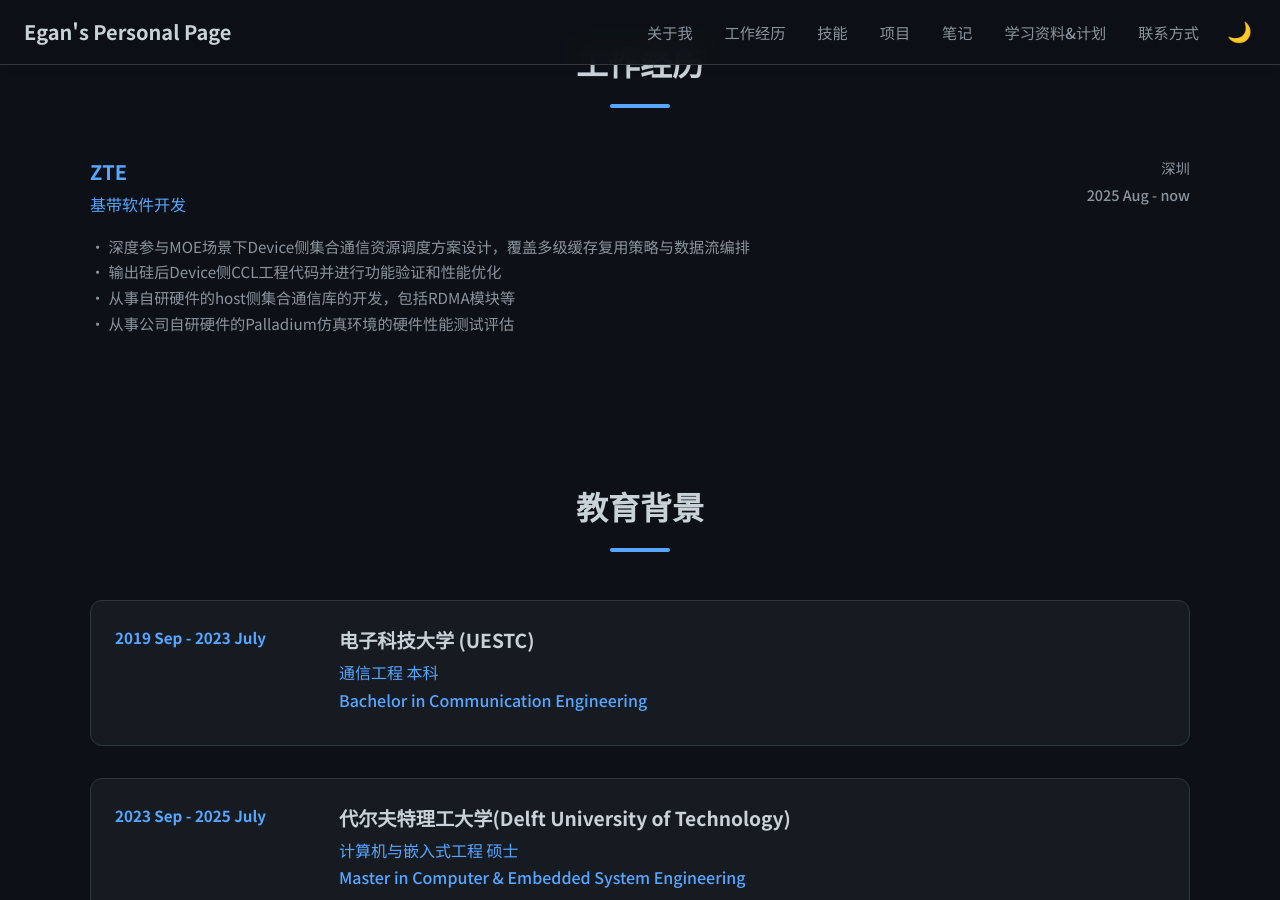
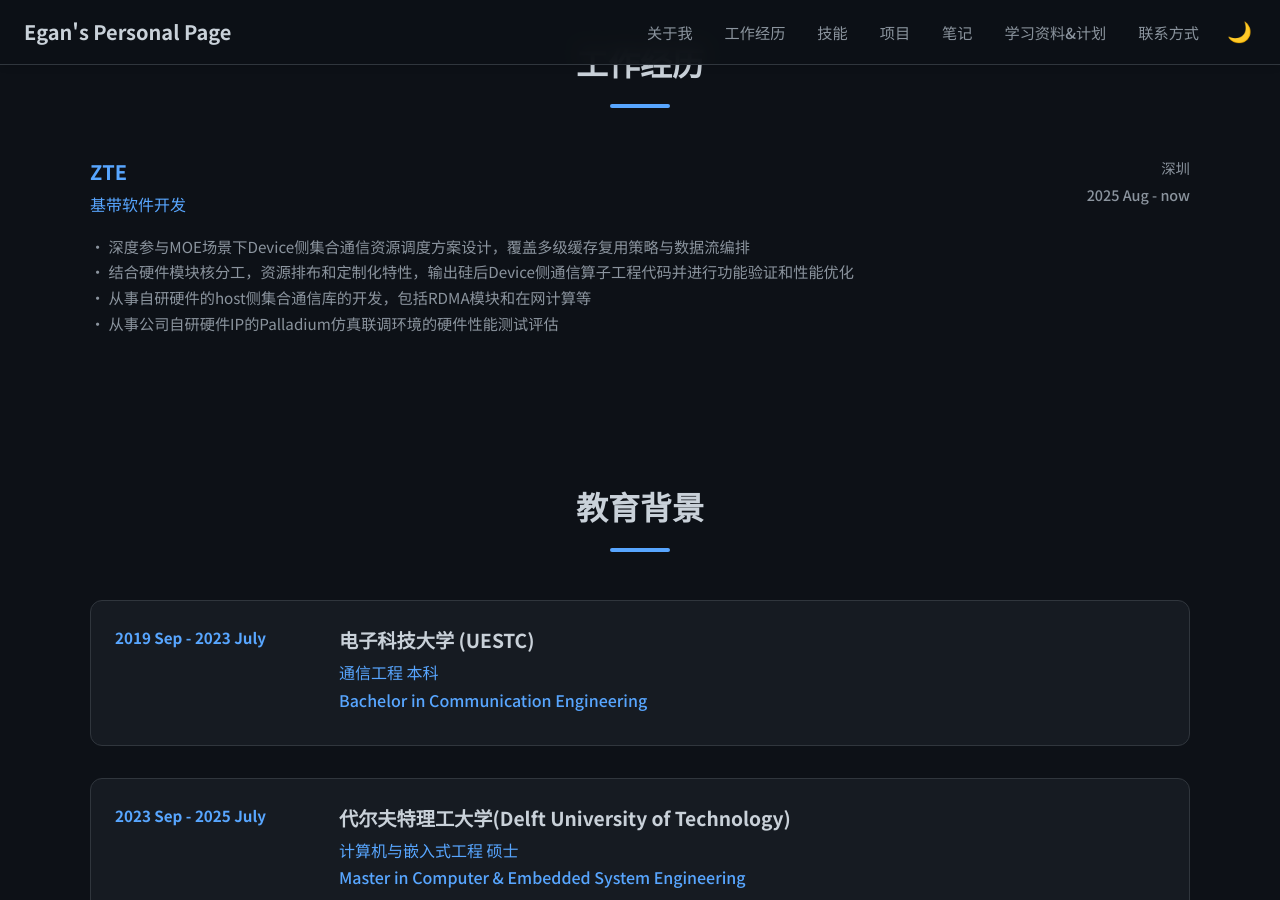
Before and after one commit to Lejun-Hu/Lejun-Hu.github.io, a Jekyll site: the page built from index.md, in a window 1280 px wide and 900 px high, scrolled down 752 px. Built offline with Jekyll 4.4.1, drawn with Linux system fonts in a browser that asks for light colours.

Commit message:
site: 更新工作经历内容

```diff
--- a/_data/experience.yml
+++ b/_data/experience.yml
@@ -8,9 +8,9 @@ jobs:
     current: true
     description:
      • 深度参与MOE场景下Device侧集合通信资源调度方案设计，覆盖多级缓存复用策略与数据流编排<br>
-     • 输出硅后Device侧CCL工程代码并进行功能验证和性能优化 <br>
-     • 从事自研硬件的host侧集合通信库的开发，包括RDMA模块等 <br>
-     • 从事公司自研硬件的Palladium仿真环境的硬件性能测试评估 <br>
+     • 结合硬件模块核分工，资源排布和定制化特性，输出硅后Device侧通信算子工程代码并进行功能验证和性能优化 <br>
+     • 从事自研硬件的host侧集合通信库的开发，包括RDMA模块和在网计算等 <br>
+     • 从事公司自研硬件IP的Palladium仿真联调环境的硬件性能测试评估 <br>
 #• 从事公司自研的交换芯片IP的verbs接口与GPU IP的功能联调以及性能评估和优化 <br>
 
 
```
